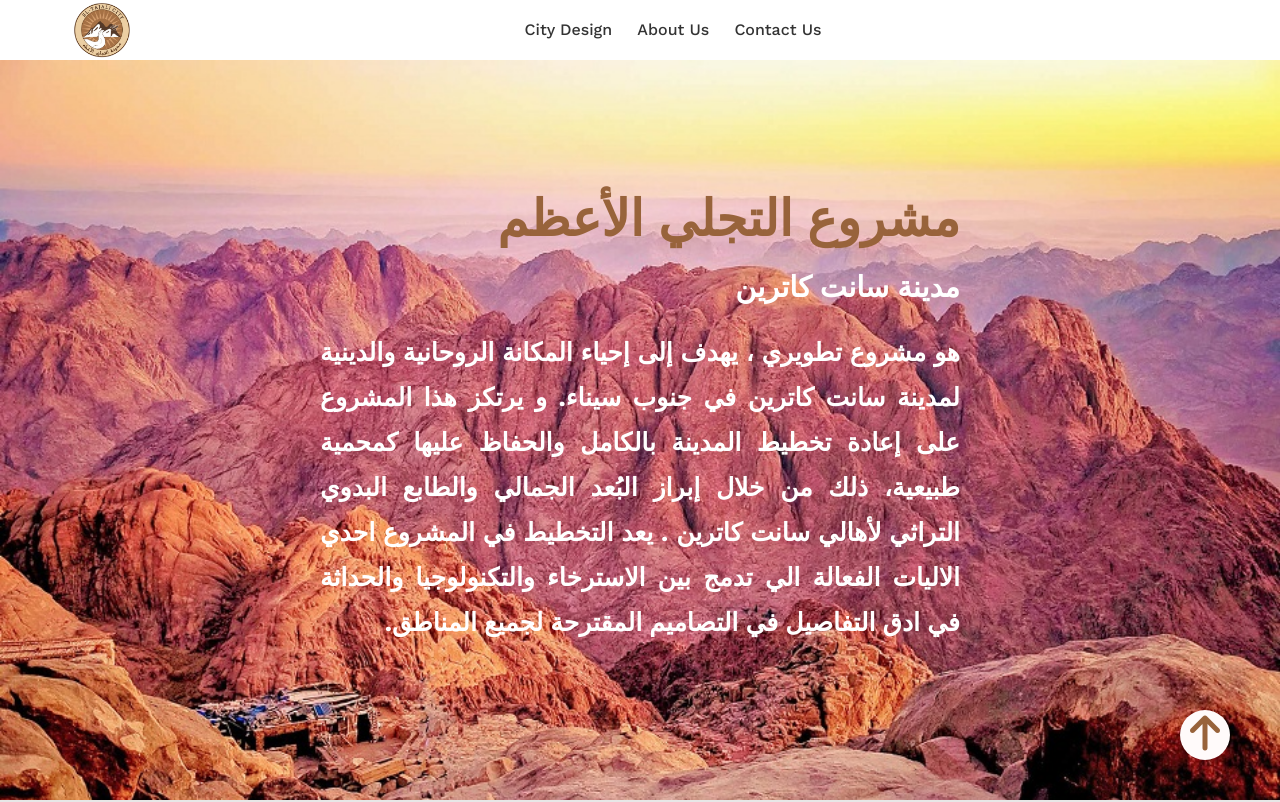
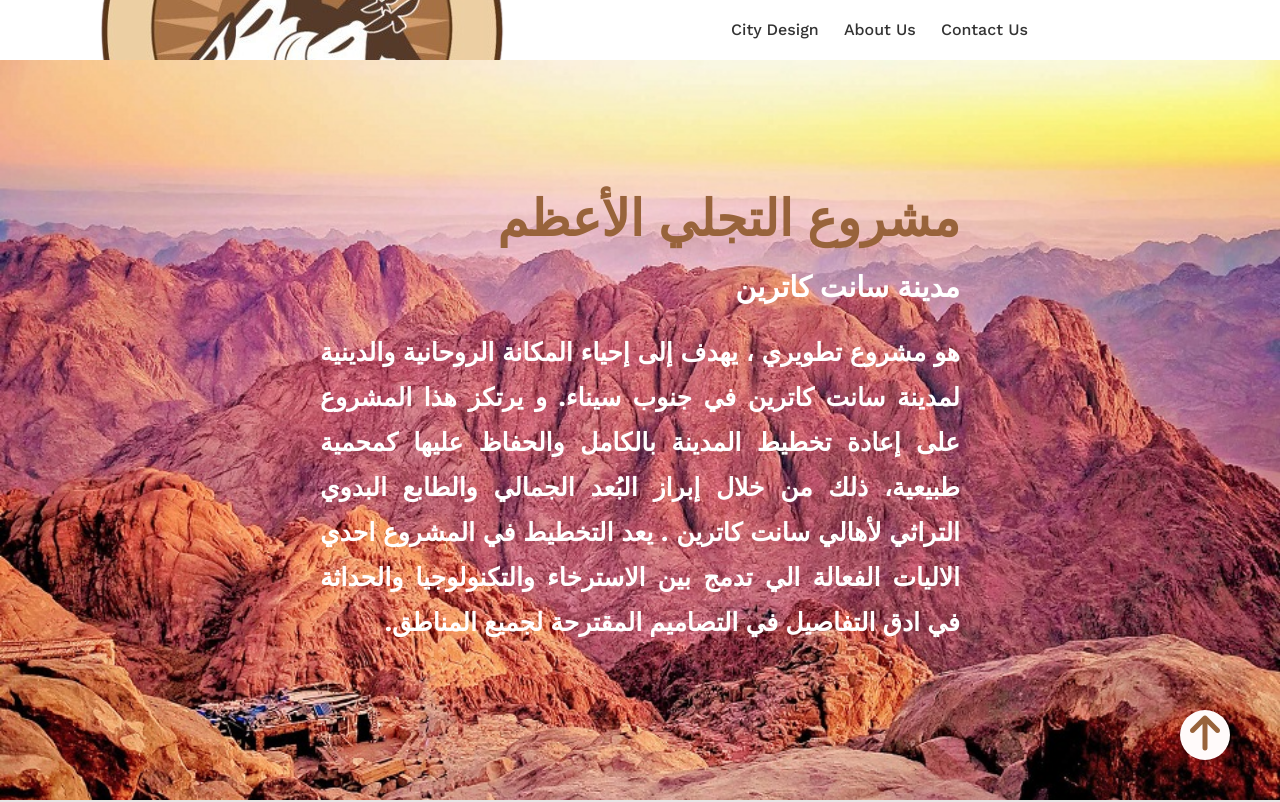
Before and after one commit to MoaazAboelmagd/Test, a plain HTML site: page index.html in a window 1280 px wide. Shown: the top 802 px of the page. Drawn offline with nearby package versions, Linux system fonts and the light colour scheme.

Commit message:
main.css

```diff
--- a/Css Files/main.css
+++ b/Css Files/main.css
@@ -64,9 +64,9 @@ body{
     justify-content: space-between;
     align-items: center;
 }
-.header .container .logo{
-    width:70px;
-    height:70px;
+.landing .intro-text .logo{
+    width:150px;
+    height:150px;
 }
 
 .header .links{
```
